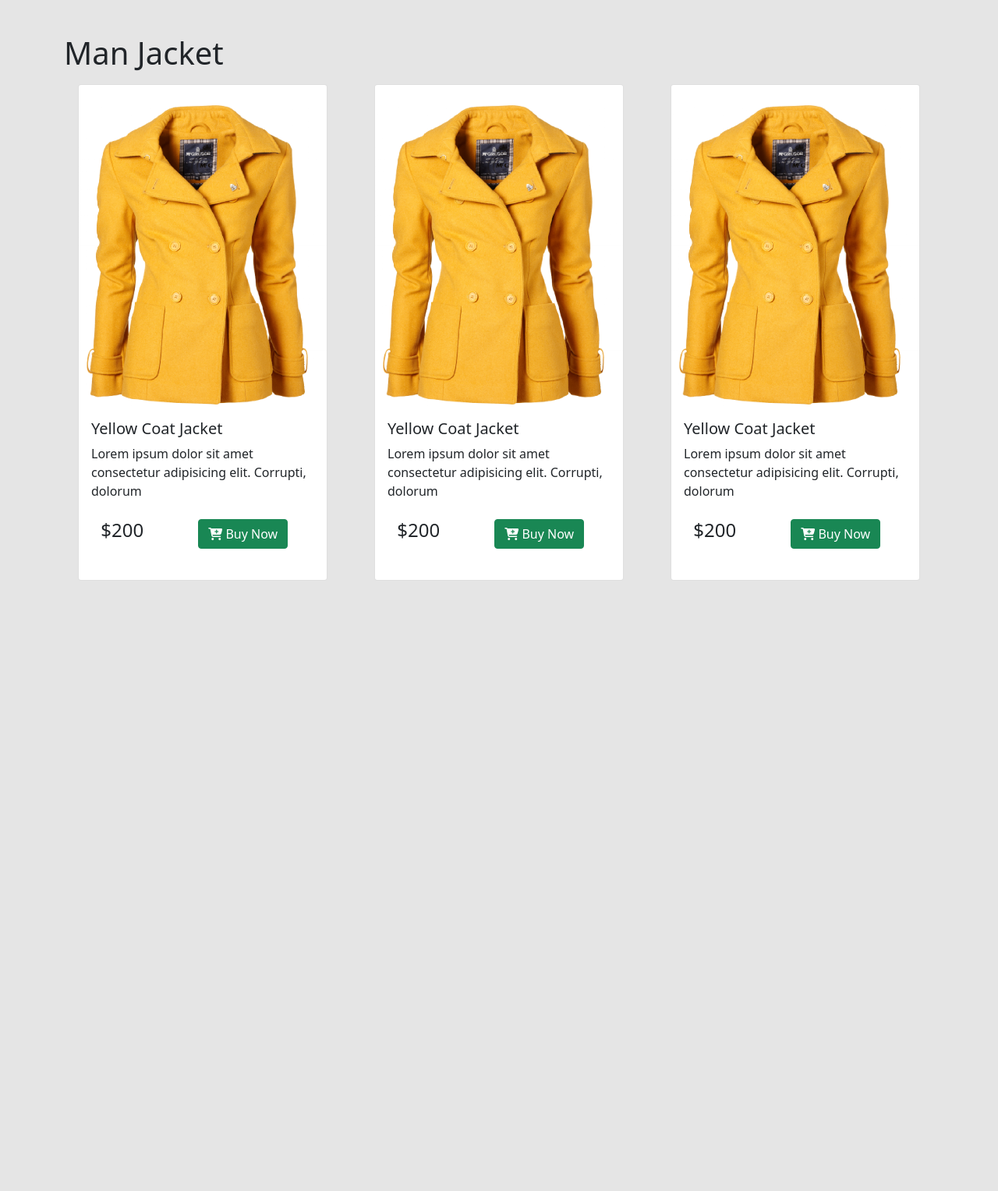
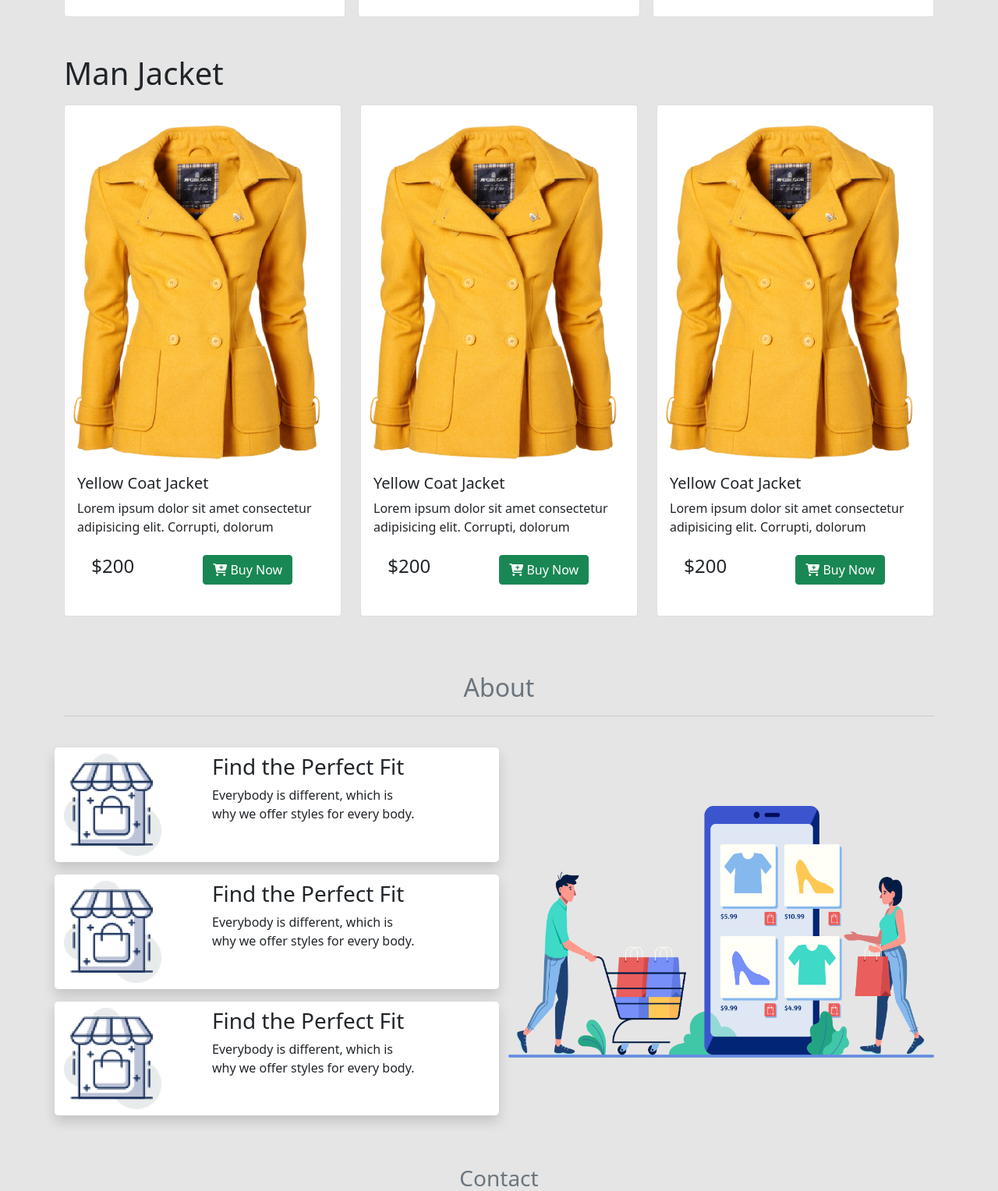
Before and after one commit to rkbokul1/Penguin-Bootstrap, a plain HTML site: page index.html in a window 1280 px wide. Shown: the part 1272-2800 px from the top of the page at 78% size. Before the commit the page ends 2041 px from the top, so only its background shows below. Drawn offline with nearby package versions, Linux system fonts and the light colour scheme.

Commit message:
final commit

```diff
--- a/index.html
+++ b/index.html
@@ -59,12 +59,14 @@
           </Section>
     </header>
     <main>
+        <!-- product -->
+
         <section id="product" class="py-4 mt-4">
             <div class="container">
                 <h1 class="mb-3">Women Jacket</h1>
                 <div class="row g-3">
                     <div class="col-lg-4 col-md-6 col-12">
-                        <div class="card py-4 bg-gray m-auto rounded-3" style="width: 20rem;">
+                        <div class="card py-4 bg-gray m-auto rounded-3">
                             <img src="./images/jacket-1.png" class="card-img-top" alt="...">
                             <div class="card-body">
                               <h5 class="card-title">Yellow Coat Jacket</h5>
@@ -86,7 +88,7 @@
                           </div>
                     </div>
                     <div class="col-lg-4 col-md-6 col-12">
-                        <div class="card py-4 bg-gray m-auto rounded-3" style="width: 20rem;">
+                        <div class="card py-4 bg-gray m-auto rounded-3">
                             <img src="./images/jacket-1.png" class="card-img-top" alt="...">
                             <div class="card-body">
                               <h5 class="card-title">Yellow Coat Jacket</h5>
@@ -108,7 +110,7 @@
                           </div>
                     </div>
                     <div class="col-lg-4 col-md-6 col-12">
-                        <div class="card py-4 bg-gray m-auto rounded" style="width: 20rem;">
+                        <div class="card py-4 bg-gray m-auto rounded">
                             <img src="./images/jacket-1.png" class="card-img-top" alt="...">
                             <div class="card-body">
                               <h5 class="card-title">Yellow Coat Jacket</h5>
@@ -135,7 +137,7 @@
                 <h1 class="my-3 mt-5">Man Jacket</h1>
                 <div class="row gy-3">
                     <div class="col-lg-4 col-md-6 col-12">
-                        <div class="card py-4 bg-gray m-auto rounded" style="width: 20rem;">
+                        <div class="card py-4 bg-gray m-auto rounded">
                             <img src="./images/jacket-1.png" class="card-img-top" alt="...">
                             <div class="card-body">
                               <h5 class="card-title">Yellow Coat Jacket</h5>
@@ -157,7 +159,7 @@
                           </div>
                     </div>
                     <div class="col-lg-4 col-md-6 col-12">
-                        <div class="card py-4 bg-gray m-auto rounded" style="width: 20rem;">
+                        <div class="card py-4 bg-gray m-auto rounded">
                             <img src="./images/jacket-1.png" class="card-img-top" alt="...">
                             <div class="card-body">
                               <h5 class="card-title">Yellow Coat Jacket</h5>
@@ -179,7 +181,7 @@
                           </div>
                     </div>
                     <div class="col-lg-4 col-md-6 col-12">
-                        <div class="card py-4 bg-gray m-auto rounded" style="width: 20rem;">
+                        <div class="card py-4 bg-gray m-auto rounded">
                             <img src="./images/jacket-1.png" class="card-img-top" alt="...">
                             <div class="card-body">
                               <h5 class="card-title">Yellow Coat Jacket</h5>
@@ -204,8 +206,90 @@
             </div>
         </section>
 
+        <!-- about -->
+        <section id="about">
+            <div class="container my-5">
+                <h2 class="text-muted my-4 text-center">About <hr></h2>
+                <div class="row g-4 align-items-center">
 
+                    <div class="col-lg-6 col-sm-6 col-12 flex-column">
+                        <div class="text my-3">
+                            <div class="row shadow bg-white py-2 rounded-3">
+                                <div class="col-4">
+                                    <img class="w-75" src="images/house.png" alt="">
+                                </div>
+                                <div class="col-6">
+                                    <h3>Find the Perfect Fit</h3>
+                                    <p>Everybody is different, which is why we
+                                        offer styles for every body.</p>
+                                </div>
+                            </div>
+                        </div>
+                        <div class="text my-3">
+                            <div class="row shadow bg-white py-2 rounded-3">
+                                <div class="col-4">
+                                    <img class="w-75" src="images/house.png" alt="">
+                                </div>
+                                <div class="col-6">
+                                    <h3>Find the Perfect Fit</h3>
+                                    <p>Everybody is different, which is why we
+                                        offer styles for every body.</p>
+                                </div>
+                            </div>
+                        </div>
+                        <div class="text my-3">
+                            <div class="row shadow bg-white py-2 rounded-3">
+                                <div class="col-4">
+                                    <img class="w-75" src="images/house.png" alt="">
+                                </div>
+                                <div class="col-6">
+                                    <h3>Find the Perfect Fit</h3>
+                                    <p>Everybody is different, which is why we
+                                        offer styles for every body.</p>
+                                </div>
+                            </div>
+                        </div>
+                    </div>
+
+                    <div class="col-lg-6 col-sm-6 col-12">
+                        <img class="w-100" src="./images/shopping.png" alt="">
+                    </div>
+
+                </div>
+            </div>
+        </section>
+
+        <!-- contact -->
+        <section id="contact">
+            <div class="container">
+                <h3 class="text-muted text-center">Contact</h3>
+                <hr>
+                <form class="w-75 m-auto">
+                    <div class="mb-3">
+                      <label for="exampleInputEmail1" class="form-label">Email address</label>
+                      <input type="email" class="form-control" placeholder="email" id="exampleInputEmail1" aria-describedby="emailHelp">
+                      <div id="emailHelp" class="form-text">
+                      </div>
+                    </div>
+                    <div class="mb-3">
+                      <label for="exampleInputPhone" class="form-label">Phone</label>
+                      <input type="text" class="form-control" placeholder="Phone Number" id="exampleInputPhone">
+                    </div>
+                    <label for="exampleInputMessage" class="form-label">Message</label>
+                    <textarea class="form-control" name="" id="exampleInputMessage" cols="30" rows="10" placeholder="message"></textarea> <br>
+                    <button type="submit" class="btn btn-primary">Submit</button>
+                  </form>
+                  <hr>
+            </div>
+        </section>
     </main>
+
+    <footer>
+        <div class="container">
+
+            <p class="text-center">All Rights Reserve &copy; Raihanul Kabir-2022</p>
+        </div>
+    </footer>
 
     <!-- js bundle -->
     <script src="https://cdn.jsdelivr.net/npm/bootstrap@5.1.3/dist/js/bootstrap.bundle.min.js" integrity="sha384-ka7Sk0Gln4gmtz2MlQnikT1wXgYsOg+OMhuP+IlRH9sENBO0LRn5q+8nbTov4+1p" crossorigin="anonymous"></script>
```
Also changed, not shown: style/style.css (line endings or trailing spaces).
